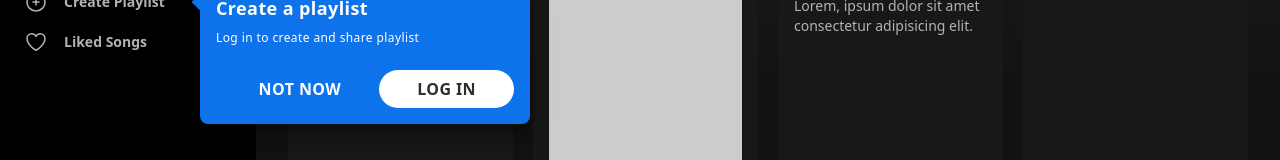
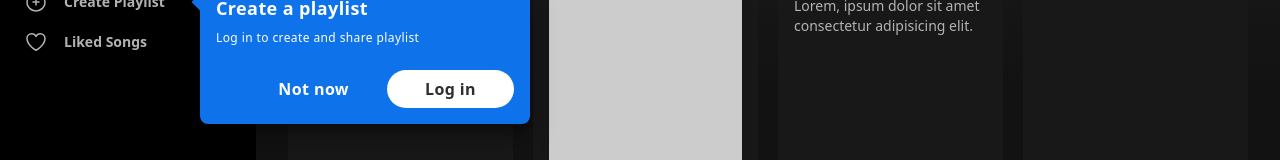
Before and after one commit to victor13bars/react-spotify, a React (Create React App) app: page / in a window 1280 px wide. Shown: the part 249-409 px from the top of the page. Built offline with nearby package versions, Linux system fonts and the light colour scheme.

Commit message:
hide BasePopover.

```diff
--- a/src/components/BaseButton.jsx
+++ b/src/components/BaseButton.jsx
@@ -1,11 +1,12 @@
 import React from 'react';
 
-const BaseButton = ({primary, children: label, classes}) => {
+const BaseButton = ({primary, children: label, classes, onClick: handleClick}) => {
 
     const typeClasses = primary ? 'bg-white hover:bg-gray-100 text-[#2e2e2e]' : 'text-white'
 
     return (
         <button
+            onClick={handleClick}
             className={`font-semibold leading-5 py-[9px] px-[17px]
              sm:px-[38px] rounded-full hover:scale-105 ${typeClasses} ${classes}`}
         >
--- a/src/components/BasePopover.jsx
+++ b/src/components/BasePopover.jsx
@@ -1,16 +1,37 @@
-import React from 'react';
+import React, {useEffect, useRef, useState} from 'react';
 import BaseButton from "./BaseButton";
 
 const BasePopover = () => {
+
+    const ref = useRef()
+    const [classes, setClasses] = useState()
+
+    const hide = () => {
+        setClasses('opacity-0 pointer-events-none')
+    }
+
+    useEffect(() => {
+
+        const handleClickAway = ({target}) => {
+            if (!ref.current.contains(target)) hide()
+        }
+
+        document.addEventListener('mousedown', handleClickAway)
+
+        return () => document.removeEventListener('mousedown', handleClickAway)
+
+    })
+
     return (
         <div
-            className="fixed top-[227px] left-[200px] z-30 bg-[#0e72ea] text-white tracking-wide
-             rounded-lg shadow-3xl p-4 min-w-[330px] select-none">
+            ref={ref}
+            className={`fixed top-[227px] left-[200px] z-30 bg-[#0e72ea] text-white tracking-wide
+             rounded-lg shadow-3xl p-4 min-w-[330px] transition duration-300 select-none ${classes}`}>
             <h3 className="text-lg font-bold mb-2">Create a playlist</h3>
             <p className="text-xs">Log in to create and share playlist</p>
             <div className="mt-6 text-right">
-                <BaseButton>NOT NOW</BaseButton>
-                <BaseButton primary>LOG IN</BaseButton>
+                <BaseButton onClick={hide}>Not now</BaseButton>
+                <BaseButton primary>Log in</BaseButton>
             </div>
             <div
                 className="w-20 h-20 absolute -top-4 -left-20 flex justify-end items-center overflow-hidden pointer-events-none">
```
